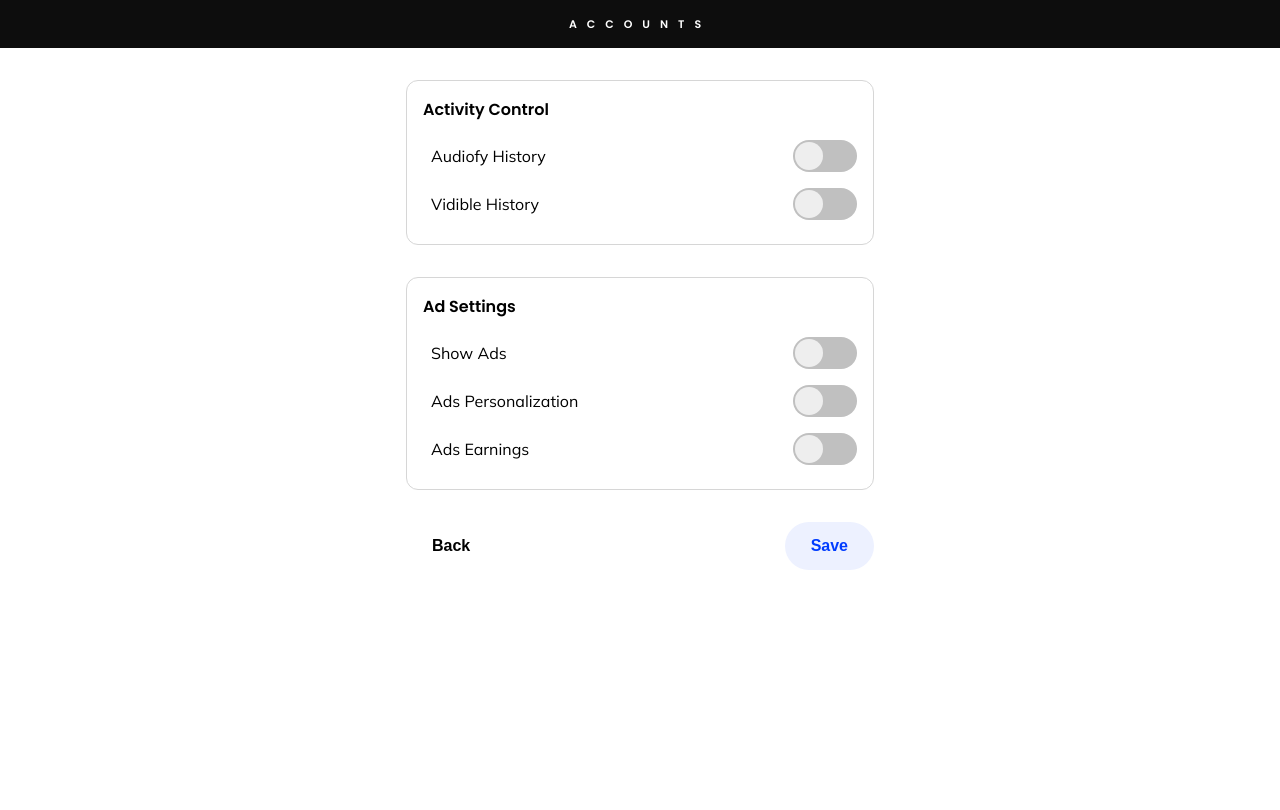
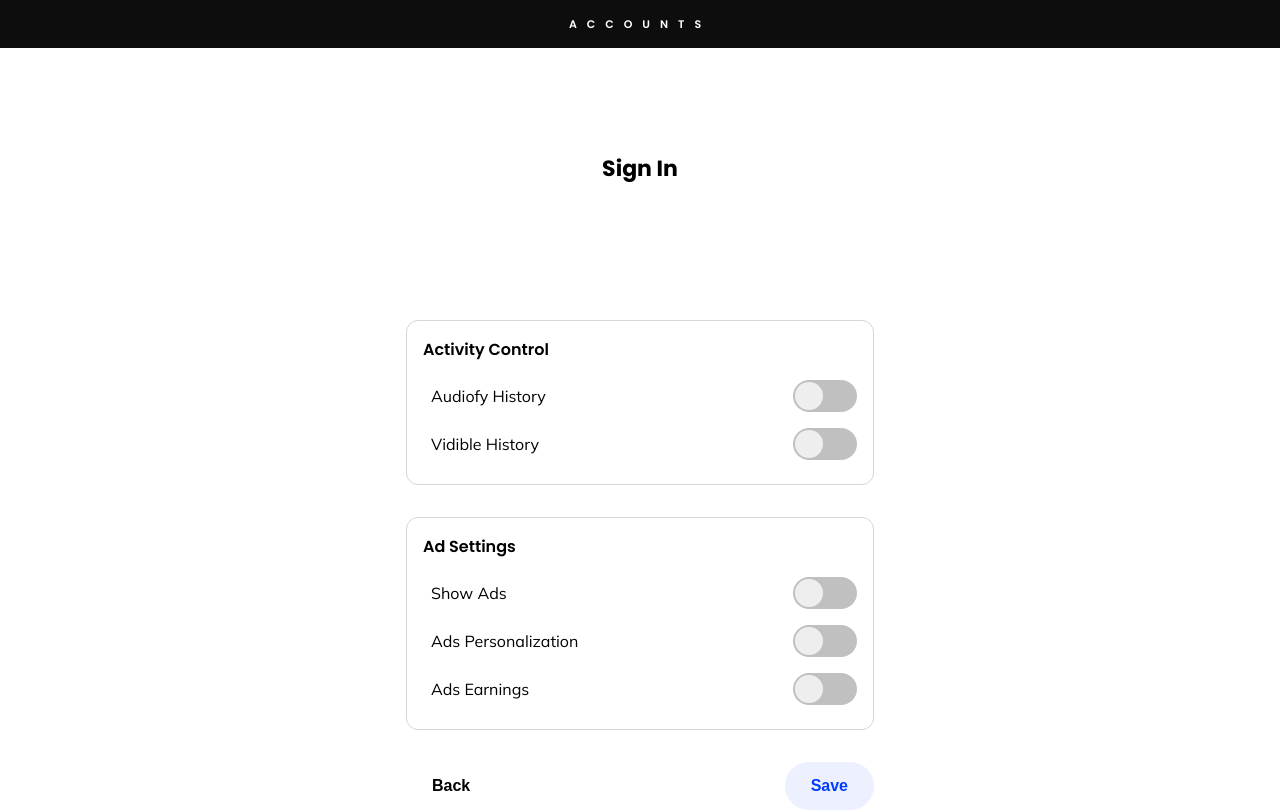
Before and after one commit to MahbodHastam/accounts-client, a Vue app: page /data in a window 1280 px wide. Built offline with nearby package versions, Linux system fonts and the light colour scheme.

Commit message:
add topper for data

```diff
--- a/src/views/Data.vue
+++ b/src/views/Data.vue
@@ -1,6 +1,9 @@
 <template>
   <div class="data">
     <div class="borders">
+      <div class="topper">
+        <h4>Sign In</h4>
+      </div>
       <div class="section">
         <h4>Activity Control</h4>
         <div class="boxes">
@@ -139,6 +142,16 @@ export default {
 }
 </script>
 <style scoped>
+.topper {
+  height: 30vh;
+  display: flex;
+  place-content: center;
+  place-items: center;
+}
+.topper h4 {
+  font-size: 22px;
+  font-weight: bold;
+}
 .section {
   margin: 32px 16px;
   border: 0.01rem solid #d6d6d6;
```
